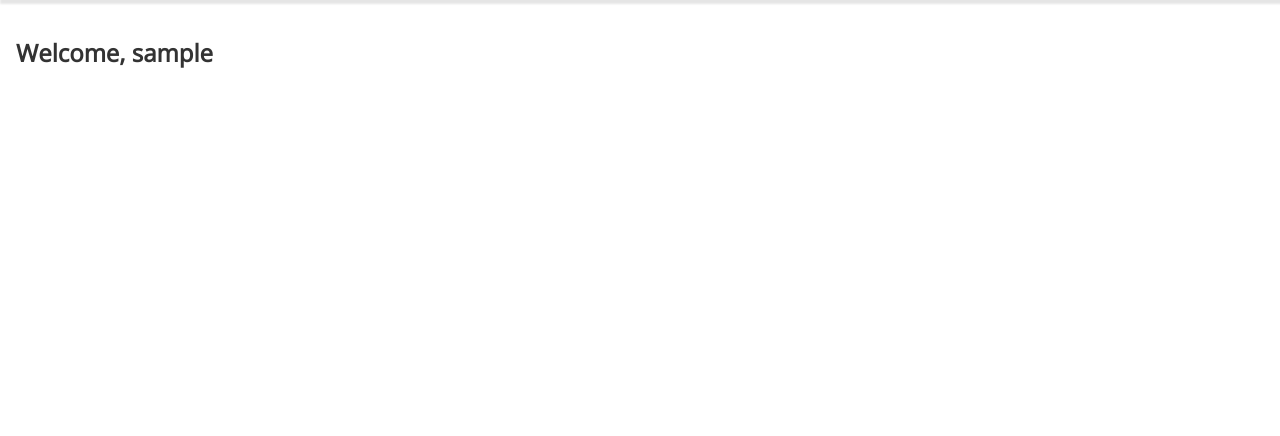
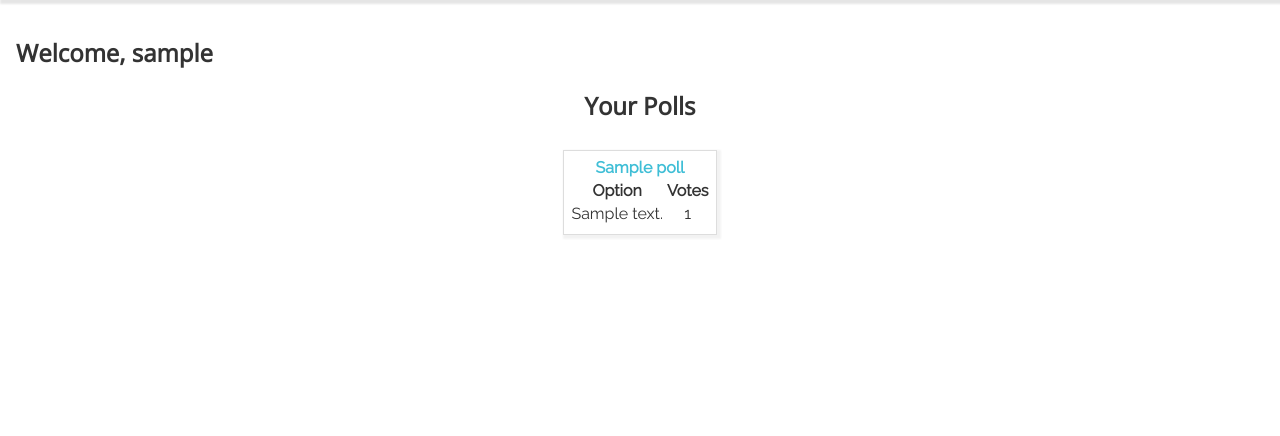
Before and after one commit to jessereitz/myvote, a Django app: page / in a window 1280 px wide. Shown: the part 70-506 px from the top of the page. Run offline with Django 3.2, Linux system fonts and the light colour scheme; a user stored in the database is signed in; tables that the repository leaves empty hold one stand-in row (values such as "Sample post").

Commit message:
Index now displays user's polls.

```diff
--- a/myvote/myvote/views.py
+++ b/myvote/myvote/views.py
@@ -8,7 +8,11 @@
 
 def index(request):
     """ Renders homepage/index view. """
-    return render(request, 'myvote/index.html')
+    if request.user.is_authenticated:
+        polls = Poll.objects.filter(owner=request.user)
+    else:
+        polls = None
+    return render(request, 'myvote/index.html', {'polls': polls})
 
 
 @login_required
--- a/myvote/static/css/site.css
+++ b/myvote/static/css/site.css
@@ -144,6 +144,26 @@ form input[type="button"]:active {
   transform: translateY(0px);
 }
 
+/* POLLS */
+
+div.poll_viewer_container {
+  max-width: 50vw;
+  margin: 0 auto;
+}
+
+div.poll_viewer {
+  display: inline-block;
+  border: 1px solid #ddd;
+  margin: 0.5em 0.25em;
+  padding: 0.25em;
+  box-shadow: 2px 2px 2px 2px rgba(0,0,0,0.05);
+  transition: box-shadow 0.2s;
+}
+
+div.poll_viewer:hover {
+  box-shadow: 3px 3px 3px 3px rgba(0,0,0,0.1);
+}
+
 
 /* HELPER */
 .text-center {
--- /dev/null
+++ b/myvote/templates/modules/poll_viewer.html
@@ -0,0 +1,16 @@
+<div class="text-center poll_viewer">
+  <table class="inline-block_center text-center">
+    <tr>
+        <th colspan="2">
+          <a href="{% url 'view poll' poll_id=poll.id %}">{{ poll.name }}</a>
+        </th>
+    </tr>
+    <tr><th>Option</th><th>Votes</th></tr>
+    {% for option in poll.options.all %}
+    <tr>
+      <td>{{ option.option_text }}</td>
+      <td>{{ option.votes.count }}</td>
+    </tr>
+    {% endfor %}
+  </table>
+</div>
--- a/myvote/templates/myvote/index.html
+++ b/myvote/templates/myvote/index.html
@@ -8,6 +8,14 @@
 
   {% if user.is_authenticated %}
     <h1>Welcome, {{ user.username }}</h1>
+    <h2 class="text-center">Your Polls</h2>
+    {% if polls %}
+      <div class="text-center poll_viewer_container">
+      {% for poll in polls %}
+        {% include "modules/poll_viewer.html" %}
+      {% endfor %}
+      </div>
+    {% endif %}
 
   {% else %}
     <h1 class="text-center">Welcome to MyVote</h1>
```
